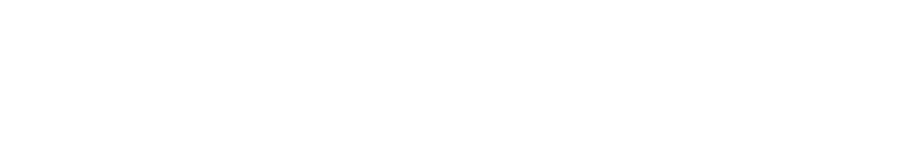
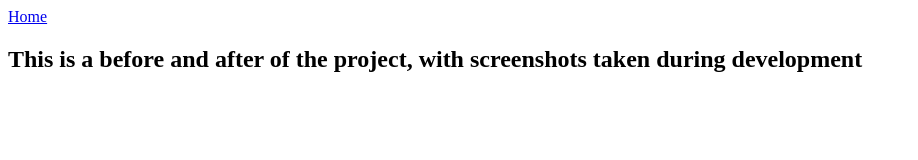
Before and after one commit to CFeeney333/MemoryGame, a plain HTML site: page about.html in a window 1280 px wide. Shown: the whole page, without its empty margins (0-918 px from the left). Drawn offline with Linux system fonts and the light colour scheme.

Commit message:
Add content to about.html

```diff
--- a/about.html
+++ b/about.html
@@ -5,6 +5,9 @@
     <title>About</title>
 </head>
 <body>
+<a href="index.html">Home</a>
+<h2>This is a before and after of the project, with screenshots taken during development</h2>
+<div id="images"></div>
 
 </body>
 </html>
```
